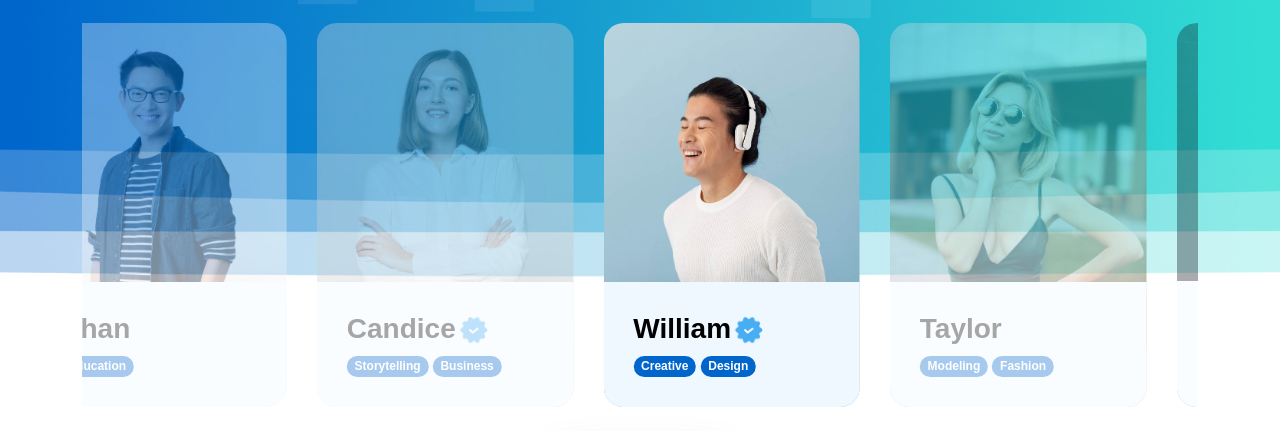
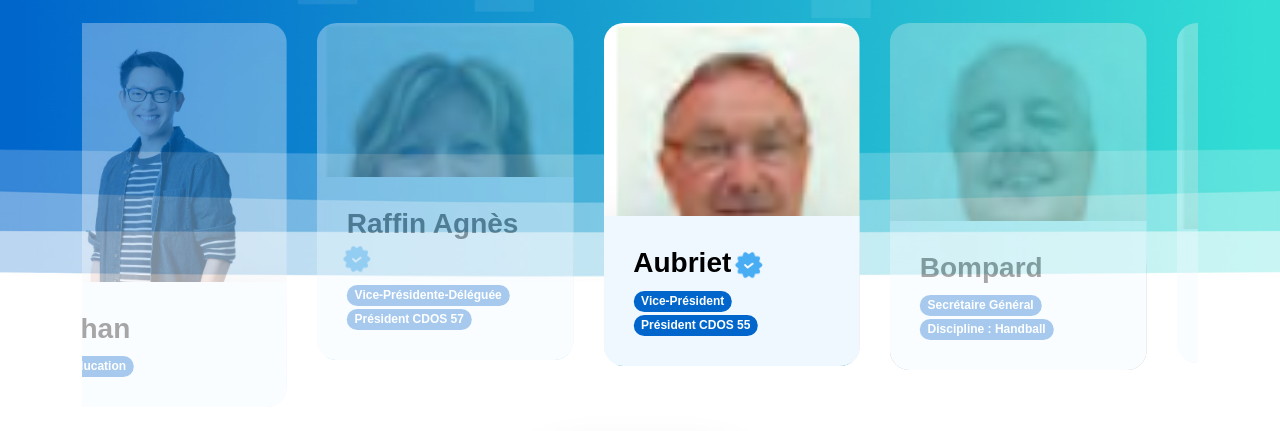
Before and after one commit to LeoSmidMaviel/projetm2l, a plain HTML site: page prescrosl.html in a window 1280 px wide. Shown: the part 369-800 px from the top of the page. Drawn offline with Linux system fonts and the light colour scheme; a web font is replaced by a local one.

Commit message:
modif image 2

```diff
--- a/prescrosl.html
+++ b/prescrosl.html
@@ -113,48 +113,48 @@ https://templatemo.com/tm-584-pod-talk
 
                         <div class="owl-carousel owl-theme">
                             <div class="owl-carousel-info-wrap item">
-                                <img src="images/profile/smiling-business-woman-with-folded-hands-against-white-wall-toothy-smile-crossed-arms.jpg"
+                                <img src="images/conseiladministratifsimg/raffin.png"
                                     class="owl-carousel-image img-fluid" alt="">
 
                                 <div class="owl-carousel-info">
                                     <h4 class="mb-2">
-                                        Candice
+                                        Raffin Agnès
                                         <img src="images/verified.png" class="owl-carousel-verified-image img-fluid"
                                             alt="">
                                     </h4>
 
-                                    <span class="badge">Storytelling</span>
+                                    <span class="badge">Vice-Présidente-Déléguée</span>
 
-                                    <span class="badge">Business</span>
+                                    <span class="badge">Président CDOS 57</span>
                                 </div>
 
                                 <div class="social-share">
                                     <ul class="social-icon">
                                         <li class="social-icon-item">
-                                            <a href="#" class="social-icon-link bi-twitter"></a>
+                                            <a href="#" class="social-icon-link bi-bookmark"></a>
                                         </li>
 
                                         <li class="social-icon-item">
-                                            <a href="#" class="social-icon-link bi-facebook"></a>
+                                            <a href="#" class="social-icon-link bi-chat"></a>
                                         </li>
                                     </ul>
                                 </div>
                             </div>
 
                             <div class="owl-carousel-info-wrap item">
-                                <img src="images/profile/handsome-asian-man-listening-music-through-headphones.jpg"
+                                <img src="images/conseiladministratifsimg/aubriet.png"
                                     class="owl-carousel-image img-fluid" alt="">
 
                                 <div class="owl-carousel-info">
                                     <h4 class="mb-2">
-                                        William
+                                        Aubriet
                                         <img src="images/verified.png" class="owl-carousel-verified-image img-fluid"
                                             alt="">
                                     </h4>
 
-                                    <span class="badge">Creative</span>
+                                    <span class="badge">Vice-Président</span>
 
-                                    <span class="badge">Design</span>
+                                    <span class="badge">Président CDOS 55</span>
                                 </div>
 
                                 <div class="social-share">
@@ -175,15 +175,15 @@ https://templatemo.com/tm-584-pod-talk
                             </div>
 
                             <div class="owl-carousel-info-wrap item">
-                                <img src="images/profile/cute-smiling-woman-outdoor-portrait.jpg"
+                                <img src="images/conseiladministratifsimg/bompard.png"
                                     class="owl-carousel-image img-fluid" alt="">
 
                                 <div class="owl-carousel-info">
-                                    <h4 class="mb-2">Taylor</h4>
+                                    <h4 class="mb-2">Bompard</h4>
 
-                                    <span class="badge">Modeling</span>
+                                    <span class="badge">Secrétaire Général</span>
 
-                                    <span class="badge">Fashion</span>
+                                    <span class="badge">Discipline : Handball</span>
                                 </div>
 
                                 <div class="social-share">
@@ -204,12 +204,13 @@ https://templatemo.com/tm-584-pod-talk
                             </div>
 
                             <div class="owl-carousel-info-wrap item">
-                                <img src="images/profile/man-portrait.jpg" class="owl-carousel-image img-fluid" alt="">
+                                <img src="images/conseiladministratifsimg/kowalski.png"
+                                    class="owl-carousel-image img-fluid" alt="">
 
                                 <div class="owl-carousel-info">
-                                    <h4 class="mb-2">Nick</h4>
+                                    <h4 class="mb-2">Kowalski</h4>
 
-                                    <span class="badge">Acting</span>
+                                    <span class="badge">Vice-Président</br>Président CDOS 54</span>
                                 </div>
 
                                 <div class="social-share">
```
